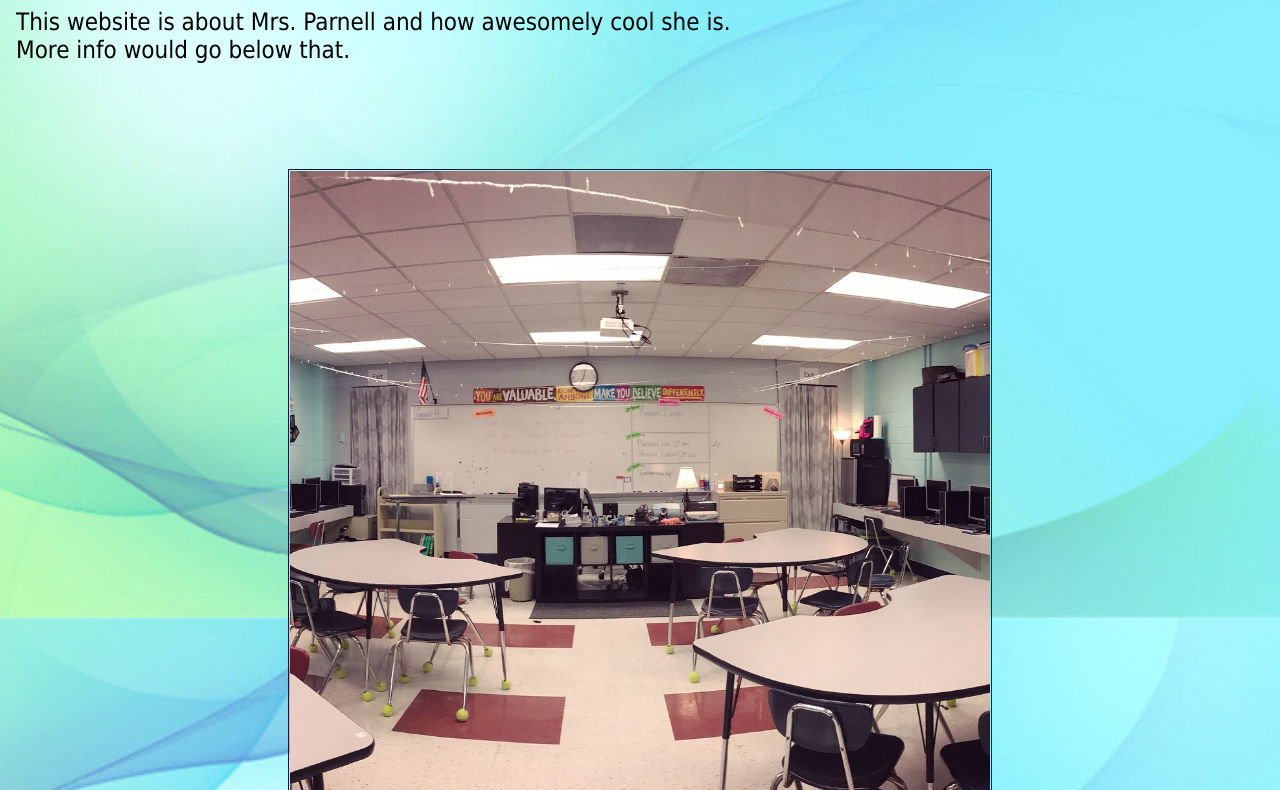
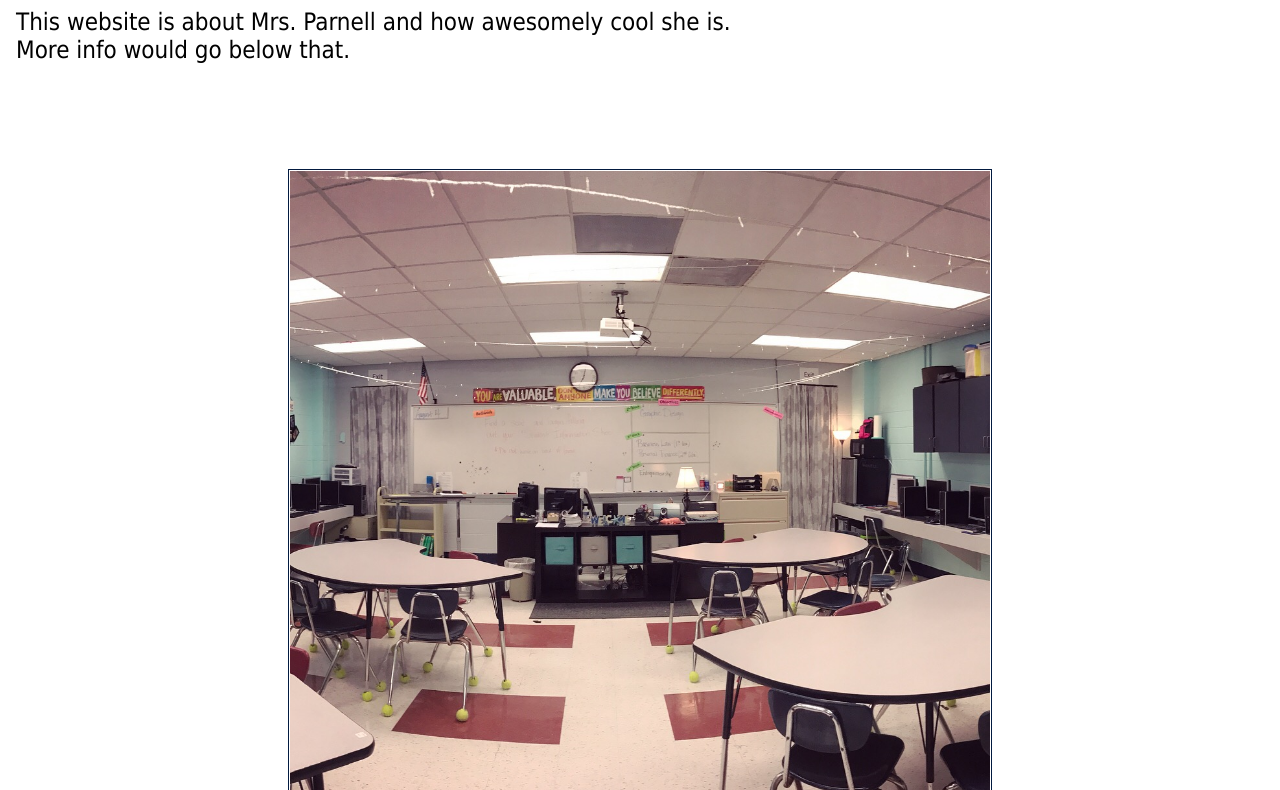
Before and after one commit to mrsparnell/tables, a plain HTML site: page index.html in a window 1280 px wide. Shown: the part 291-1081 px from the top of the page. Drawn offline with Linux system fonts and the light colour scheme.

Commit message:
update
take out background pic

```diff
--- a/index.html
+++ b/index.html
@@ -20,7 +20,6 @@ img {
    border:1px solid #021a40;
 }
     body {
-   background-image: url("background.jpg"); width=100%
    background-color: #ffffff;
     background-size: 100%;
 }
```
